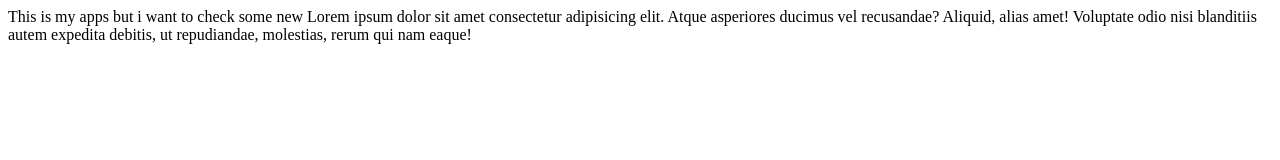
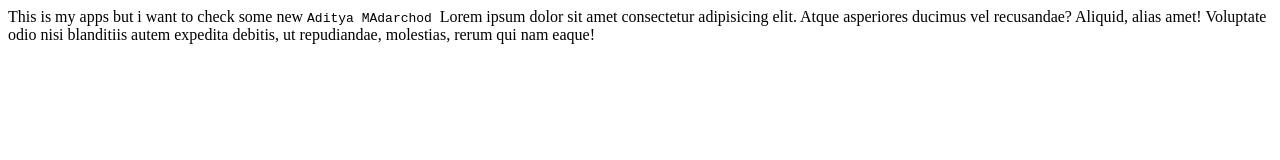
Before and after one commit to satyamraj2101/new, a plain HTML site: page index.html in a window 1280 px wide. Drawn offline with Linux system fonts and the light colour scheme.

Commit message:
New code 2

```diff
--- a/index.html
+++ b/index.html
@@ -7,7 +7,10 @@
 </head>
 <body>
     This is my apps
-but i want to check some new <code></code>
+but i want to check some new <code>
+
+    Aditya MAdarchod
+</code>
     Lorem ipsum dolor sit amet consectetur adipisicing elit. Atque asperiores ducimus vel recusandae? Aliquid, alias amet! Voluptate odio nisi blanditiis autem expedita debitis, ut repudiandae, molestias, rerum qui nam eaque!
 </body>
 </html>
```
